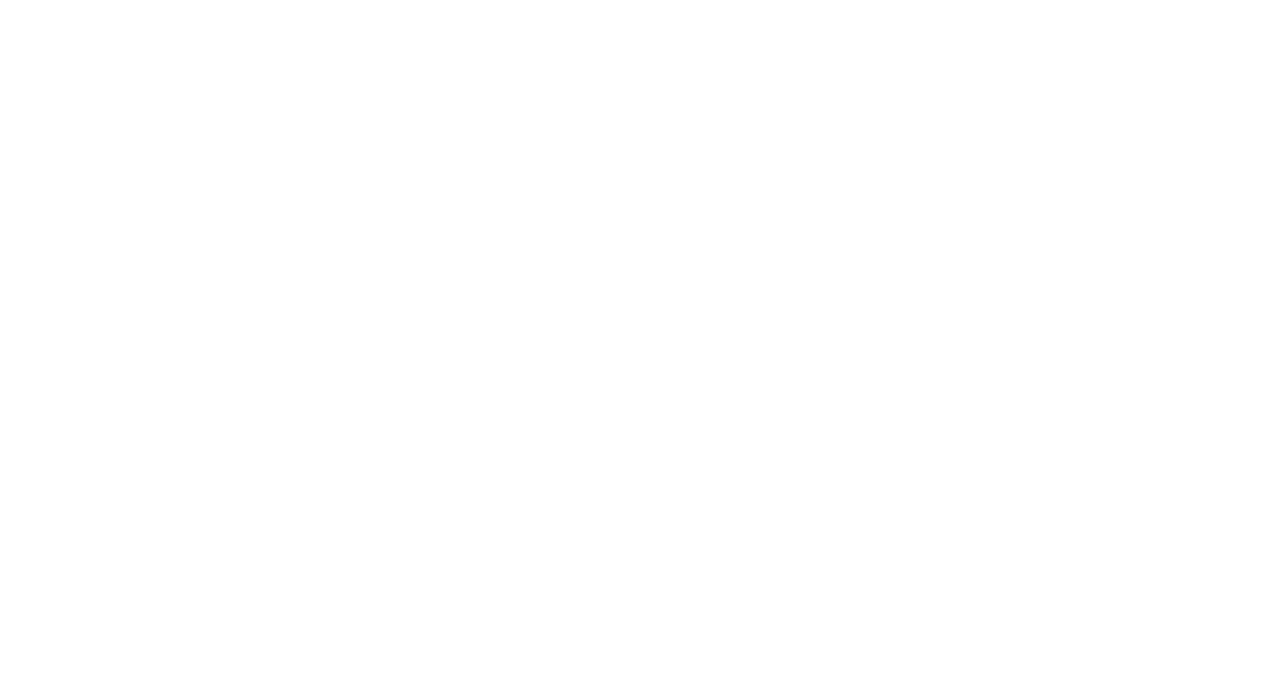
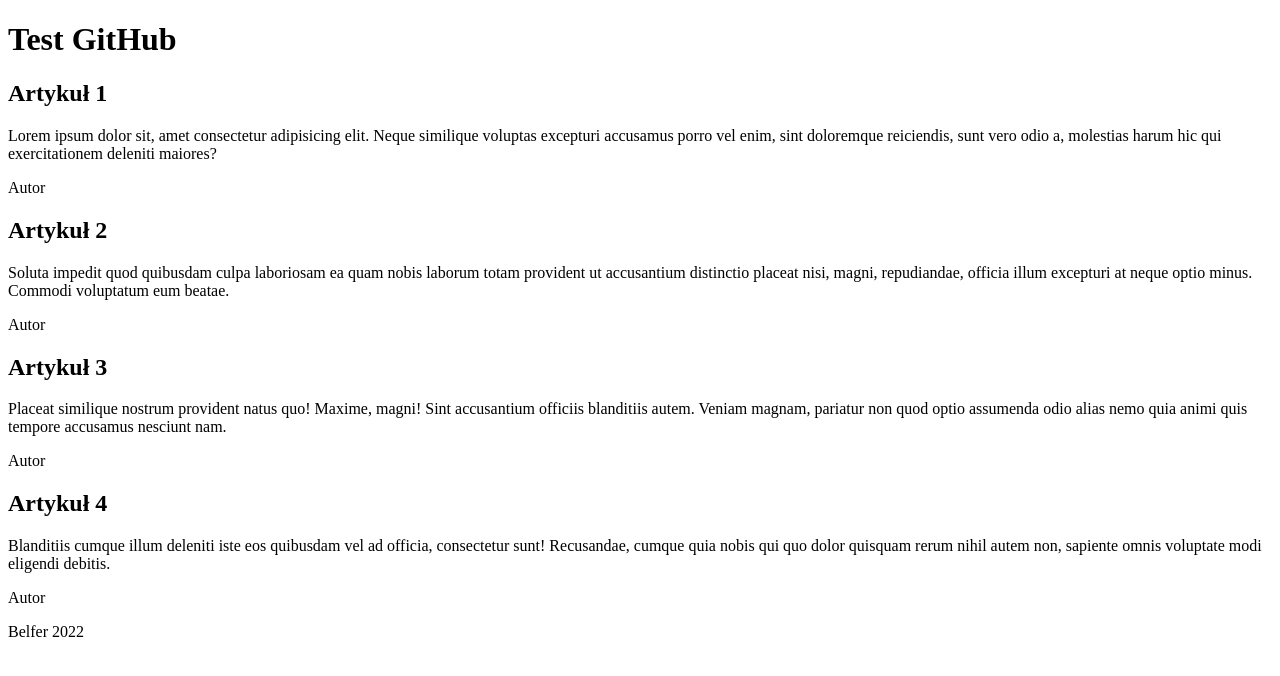
Before and after one commit to noconei19/test3ei, a plain HTML site: page index.html in a window 1280 px wide. Drawn offline with Linux system fonts and the light colour scheme.

Commit message:
added structure in index.html

```diff
--- a/index.html
+++ b/index.html
@@ -7,6 +7,49 @@
     <title>Test GitHub</title>
 </head>
 <body>
-
+    <div class="container">
+        <header>
+            <h1>Test GitHub</h1>
+        </header>
+        <article>
+            <header>
+                <h2>Artykuł 1</h2>
+            </header>
+            <p>Lorem ipsum dolor sit, amet consectetur adipisicing elit. Neque similique voluptas excepturi accusamus porro vel enim, sint doloremque reiciendis, sunt vero odio a, molestias harum hic qui exercitationem deleniti maiores?</p>
+            <footer>
+                <p>Autor</p>
+            </footer>
+        </article>
+        <article>
+            <header>
+                <h2>Artykuł 2</h2>
+            </header>
+            <p>Soluta impedit quod quibusdam culpa laboriosam ea quam nobis laborum totam provident ut accusantium distinctio placeat nisi, magni, repudiandae, officia illum excepturi at neque optio minus. Commodi voluptatum eum beatae.</p>
+            <footer>
+                <p>Autor</p>
+            </footer>
+        </article>
+        <article>
+            <header>
+                <h2>Artykuł 3</h2>
+            </header>
+            <p>Placeat similique nostrum provident natus quo! Maxime, magni! Sint accusantium officiis blanditiis autem. Veniam magnam, pariatur non quod optio assumenda odio alias nemo quia animi quis tempore accusamus nesciunt nam.</p>
+            <footer>
+                <p>Autor</p>
+            </footer>
+        </article>
+        <article>
+            <header>
+                <h2>Artykuł 4</h2>
+            </header>
+            <p>Blanditiis cumque illum deleniti iste eos quibusdam vel ad officia, consectetur sunt! Recusandae, cumque quia nobis qui quo dolor quisquam rerum nihil autem non, sapiente omnis voluptate modi eligendi debitis.</p>
+            <footer>
+                <p>Autor</p>
+            </footer>
+        </article>
+        <footer>
+            <p>Belfer 2022</p>
+        </footer>
+    </div>
 </body>
 </html>
```
